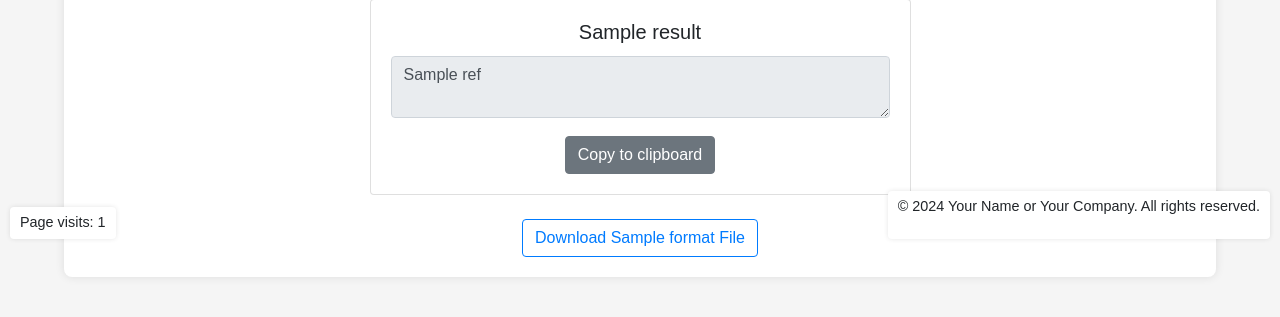
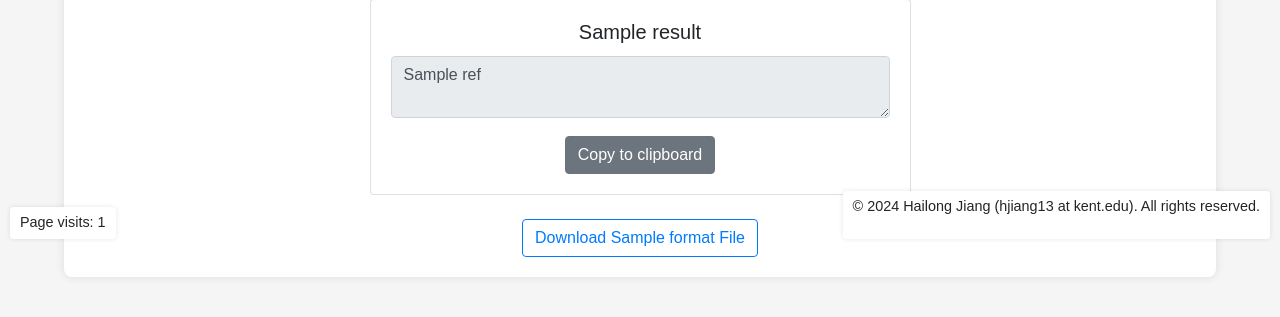
Before and after one commit to hjiang13/BibtexMate, a Flask app: template templates/index.html in a window 1280 px wide. Shown: the part 551-868 px from the top of the page. Run offline with Flask 2, Linux system fonts and the light colour scheme; the template is opened without the code that fills it: most values are stand-ins (such as "Sample title", 1, 10 or a date in 2020); some libraries are stand-ins or nearby versions.

Commit message:
update name

```diff
--- a/templates/index.html
+++ b/templates/index.html
@@ -68,7 +68,7 @@
         Page visits: {{ visit_count }}
     </div>
     <footer>
-        <p>&copy; 2024 Your Name or Your Company. All rights reserved.</p>
+        <p>&copy; 2024 Hailong Jiang (hjiang13 at kent.edu). All rights reserved.</p>
     </footer>
     <script src="https://code.jquery.com/jquery-3.5.1.slim.min.js"></script>
     <script src="https://cdn.jsdelivr.net/npm/@popperjs/core@2.9.3/dist/umd/popper.min.js"></script>
```
